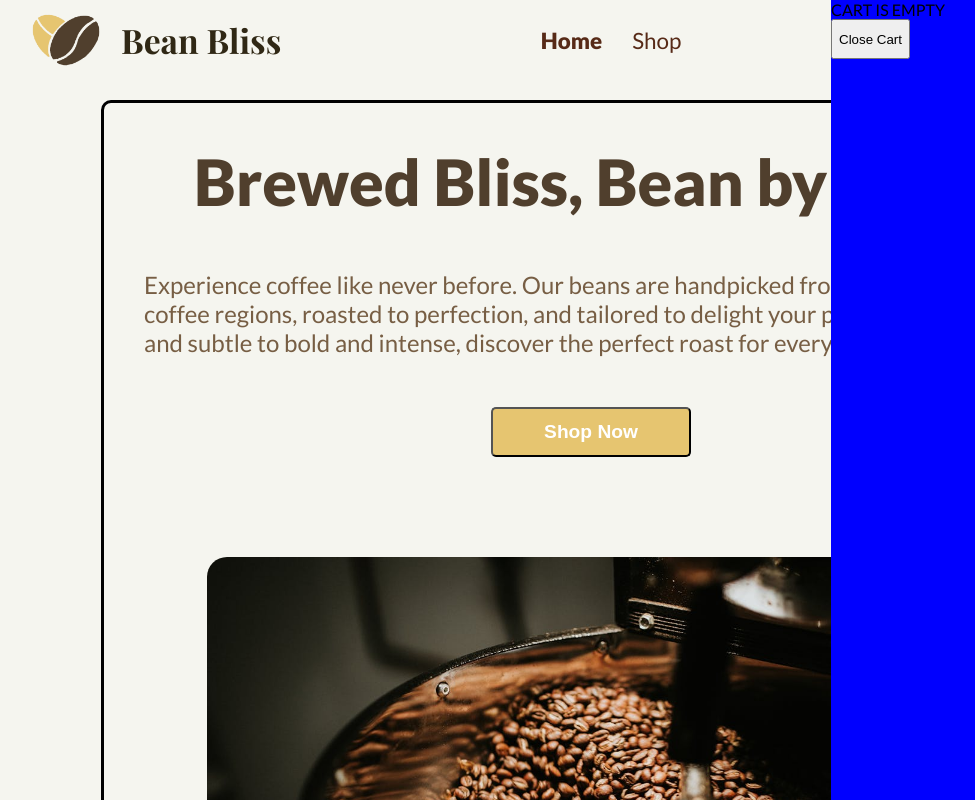
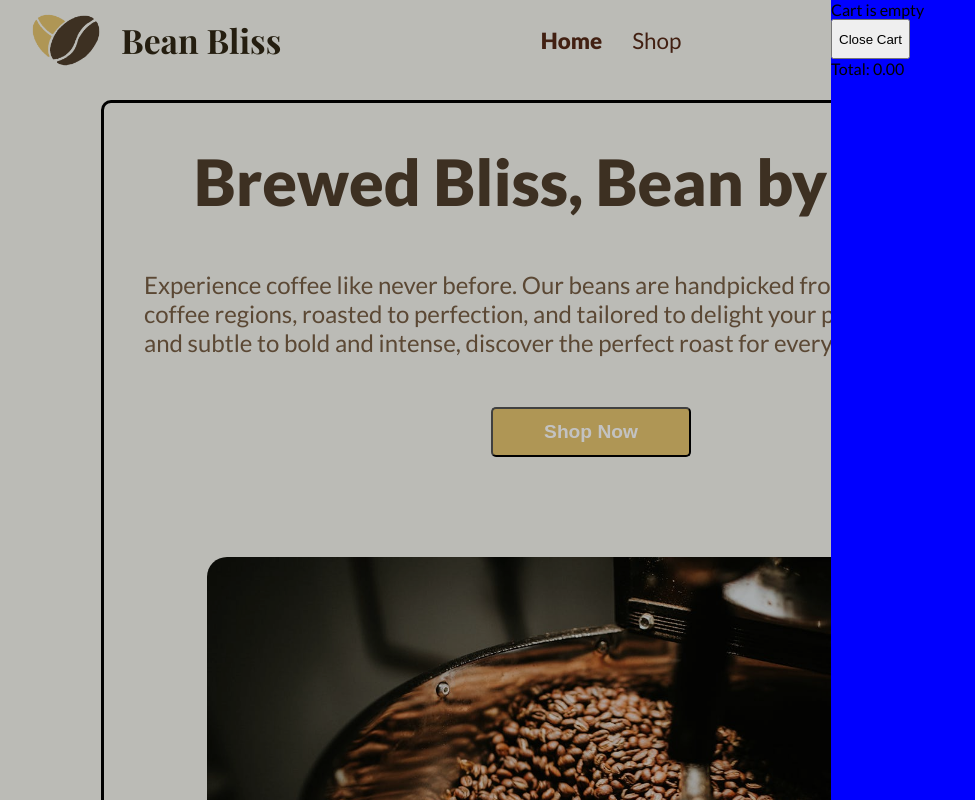
Before and after one commit to LaithAlnajjar/bean-bliss, a React (Vite) app: page / in a window 1280 px wide. Both pictures are taken after a click on the icon 1180 px from the left and 40 px from the top of the page. Shown: the top 800 px of the page, without its empty margins (49-1024 px from the left). Built offline with nearby package versions, Linux system fonts and the light colour scheme; a web font is replaced by a local one.

Commit message:
feat: Add functionality to Cart
- Disbale scrolling and blur background while cart is open
- Calculate and show total price of items in cart

```diff
--- a/src/components/Cart/Cart.jsx
+++ b/src/components/Cart/Cart.jsx
@@ -1,3 +1,4 @@
+import { useEffect } from "react";
 import styles from "./Cart.module.css";
 import propTypes from "prop-types";
 
@@ -9,6 +10,11 @@ export default function Cart({
   addedIds,
   setAddedIds,
 }) {
+  useEffect(() => {
+    const body = document.querySelector("body");
+    body.classList.toggle("disabled");
+  }, [cartOpen]);
+
   const handleDecrement = (id, amount) => {
     if (amount == 1) {
       setCartItems(
@@ -57,21 +63,15 @@ export default function Cart({
   };
 
   if (!cartOpen) return <></>;
-  return cartItems.length == 0 ? (
-    <div className={styles["container"]}>
-      <div>CART IS EMPTY</div>
-      <button
-        onClick={() => {
-          setCartOpen(false);
-        }}
-      >
-        Close Cart
-      </button>
-    </div>
-  ) : (
+  return (
+    <>
+      <div className={styles["overlay"]}></div>
       <div className={styles["container"]}>
         <div>
-        {cartItems.map((curItem) => {
+          {cartItems.length === 0 ? (
+            <div> Cart is empty </div>
+          ) : (
+            cartItems.map((curItem) => {
               return (
                 <div key={curItem.item.id}>
                   <img
@@ -94,7 +94,8 @@ export default function Cart({
                   </div>
                 </div>
               );
-        })}
+            })
+          )}
         </div>
         <button
           onClick={() => {
@@ -103,7 +104,18 @@ export default function Cart({
         >
           Close Cart
         </button>
+        <div className={styles["price"]}>
+          Total:{" "}
+          {cartItems
+            .reduce(
+              (accumulator, currentValue) =>
+                accumulator + currentValue.item.price * currentValue.count,
+              0
+            )
+            .toFixed(2)}
         </div>
+      </div>
+    </>
   );
 }
 
--- a/src/components/Cart/Cart.module.css
+++ b/src/components/Cart/Cart.module.css
@@ -7,6 +7,15 @@
   width: 400px;
   animation: slide-in-anim 300ms forwards;
   overflow: hidden;
+  z-index: 5;
+}
+
+.overlay {
+  position: absolute;
+  height: 100vh;
+  width: 100vw;
+  z-index: 4;
+  background-color: rgba(0, 0, 0, 0.24);
 }
 
 .product-image {
--- a/src/components/Footer/Footer.jsx
+++ b/src/components/Footer/Footer.jsx
@@ -6,7 +6,7 @@ export default function Footer() {
     <footer>
       <div className={styles["copyright"]}>
         Copyright © 2025 Laith Alnajjar
-        <Github size={36} />
+        <Github size={24} />
       </div>
     </footer>
   );
--- a/src/components/Footer/Footer.module.css
+++ b/src/components/Footer/Footer.module.css
@@ -3,7 +3,7 @@ footer {
   place-content: center;
   background-color: #e6c570;
   color: white;
-  min-height: 5vh;
+  min-height: 6vh;
 }
 
 .copyright {
--- a/src/index.css
+++ b/src/index.css
@@ -11,3 +11,7 @@ body {
   background-color: #f5f5ef;
   overflow-x: hidden;
 }
+
+.disabled {
+  overflow: hidden;
+}
--- a/src/pages/Homepage/Homepage.module.css
+++ b/src/pages/Homepage/Homepage.module.css
@@ -1,5 +1,5 @@
 .container {
-  min-height: calc(85vh - 10px);
+  min-height: calc(85vh - 9px);
   padding: 0px 150px;
   display: grid;
   place-content: center;
```
Lines whose indentation alone changed are shown as unchanged.
